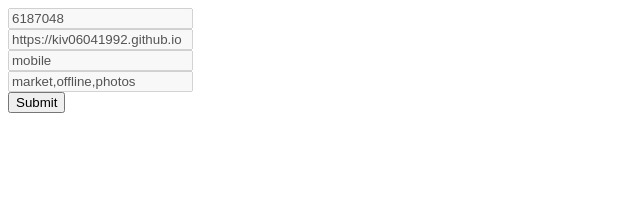
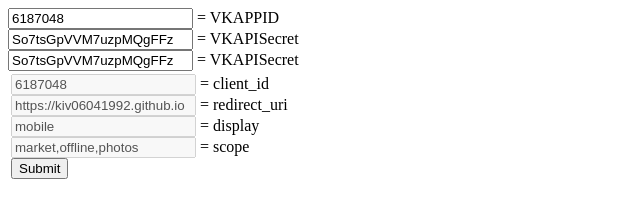
Before and after one commit to kiv06041992/kiv06041992.github.io, a plain HTML site: page index.html in a window 1280 px wide. Shown: the whole page, without its empty margins (0-640 px from the left). Drawn offline with nearby package versions, Linux system fonts and the light colour scheme.

Commit message:
Update index.html

```diff
--- a/index.html
+++ b/index.html
@@ -1,9 +1,22 @@
-<script src="jquery/jquery/blob/master/src/jquery.js"></script>
-
-<form action="https://oauth.vk.com/authorize" method="get">
-  <input name="client_id" disabled value="6187048"><br>
-  <input name="redirect_uri" disabled value="https://kiv06041992.github.io"><br>
-  <input name="display" disabled value="mobile"><br>
-  <input name="scope" disabled value="market,offline,photos"><br>
-  <input type="submit">
-</form>
+<script>
+  if (window.location.search.split('=')[0] == '?code') {
+    document.getElementById('vkaccesstoken').value(window.location.search.split('=')[1]);
+   }
+</script>
+<table>
+  <tr>
+    <td>
+      <form action="https://oauth.vk.com/authorize" method="get">
+          <input name="client_id" disabled value="6187048"> = client_id<br>
+          <input name="redirect_uri" disabled value="https://kiv06041992.github.io"> = redirect_uri<br>
+          <input name="display" disabled value="mobile"> = display<br>
+          <input name="scope" disabled value="market,offline,photos"> = scope<br>
+          <input type="submit">
+        </form>
+    </td>
+      <input value="6187048"> = VKAPPID<br>
+      <input value="So7tsGpVVM7uzpMQgFFz"> = VKAPISecret<br>
+      <input id="vkaccesstoken" value="So7tsGpVVM7uzpMQgFFz"> = VKAPISecret<br>
+    <td>
+  </tr>
+</table>
```
